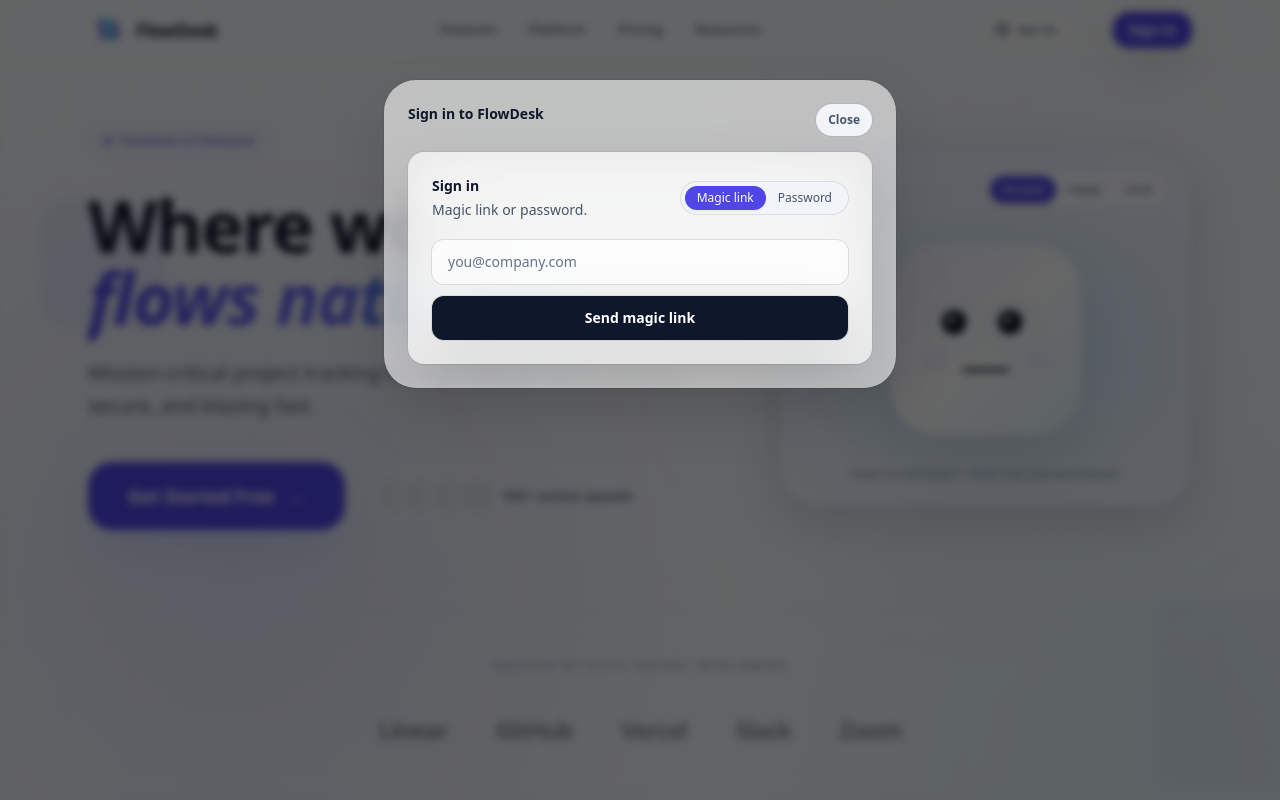
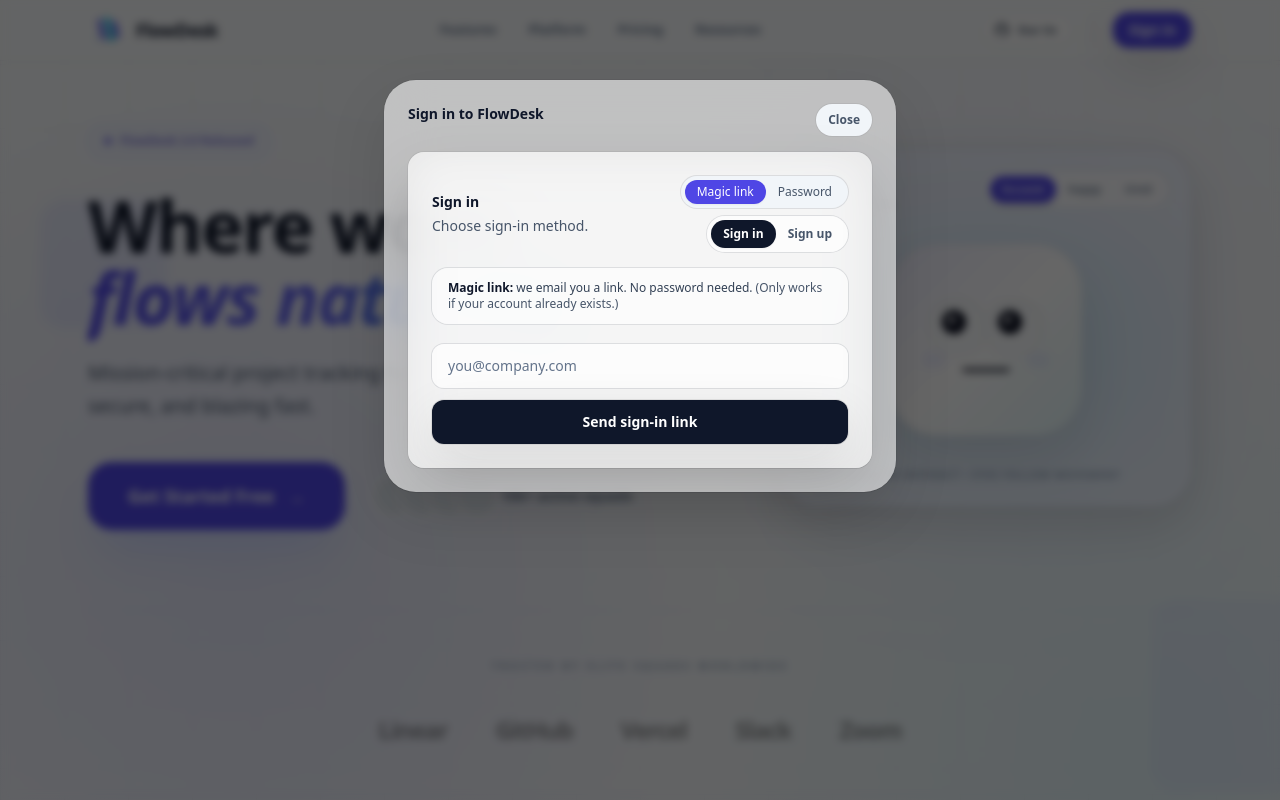
Before and after one commit to jingtai05/todo, a React (Vite) app: page / in a window 1280 px wide. Both pictures are taken after a click on the button "Sign in". Shown: the top 800 px of the page. Built offline with nearby package versions, Linux system fonts and the light colour scheme.

Commit message:
ux: make auth modes and signup more discoverable
Add explicit Sign in/Sign up tabs, clarify magic-link vs password behavior, and update README with clone + beginner local setup steps.

Made-with: Cursor

```diff
--- a/src/components/AuthPanel.tsx
+++ b/src/components/AuthPanel.tsx
@@ -20,7 +20,13 @@ export function AuthPanel() {
     const redirectTo = new URL(import.meta.env.BASE_URL, window.location.origin).toString()
     const { error } = await supabase.auth.signInWithOtp({
       email: email.trim(),
-      options: { emailRedirectTo: redirectTo },
+      options: {
+        emailRedirectTo: redirectTo,
+        // Make the difference explicit:
+        // - Sign in: do NOT create a new user
+        // - Sign up: create user (then user confirms via email)
+        shouldCreateUser: authType === 'signup',
+      },
     })
 
     if (error) {
@@ -30,7 +36,11 @@ export function AuthPanel() {
     }
 
     setStatus('sent')
-    setMessage('Check your email for a sign-in link.')
+    setMessage(
+      authType === 'signup'
+        ? 'Check your email to confirm your account.'
+        : 'Check your email for a sign-in link.',
+    )
   }
 
   async function signInOrUpWithPassword(e: React.FormEvent) {
@@ -75,19 +85,22 @@ export function AuthPanel() {
 
   return (
     <div className="glass rounded-2xl p-6 shadow-soft">
-      <div className="flex items-center justify-between gap-4">
+      <div className="flex flex-col gap-4 sm:flex-row sm:items-center sm:justify-between">
         <div>
           <div className="text-sm font-semibold text-slate-900">
             {authType === 'signin' ? 'Sign in' : 'Create an account'}
           </div>
-          <div className="mt-1 text-sm text-slate-600">
-            Magic link or password.
+          <div className="mt-1 text-sm text-slate-600">Choose sign-in method.</div>
         </div>
-        </div>
+        <div className="flex flex-col gap-2 sm:items-end">
           <div className="inline-flex rounded-full bg-slate-100 p-1 text-xs ring-1 ring-slate-900/10">
             <button
               type="button"
-            onClick={() => setMethod('magic')}
+              onClick={() => {
+                setMethod('magic')
+                setStatus('idle')
+                setMessage('')
+              }}
               className={`rounded-full px-3 py-1 font-medium ${
                 method === 'magic'
                   ? 'bg-indigo-600 text-white shadow-sm'
@@ -98,7 +111,11 @@ export function AuthPanel() {
             </button>
             <button
               type="button"
-            onClick={() => setMethod('password')}
+              onClick={() => {
+                setMethod('password')
+                setStatus('idle')
+                setMessage('')
+              }}
               className={`rounded-full px-3 py-1 font-medium ${
                 method === 'password'
                   ? 'bg-indigo-600 text-white shadow-sm'
@@ -108,6 +125,57 @@ export function AuthPanel() {
               Password
             </button>
           </div>
+
+          <div className="inline-flex rounded-full bg-white/70 p-1 text-xs ring-1 ring-slate-900/10">
+            <button
+              type="button"
+              onClick={() => {
+                setAuthType('signin')
+                setStatus('idle')
+                setMessage('')
+              }}
+              className={`rounded-full px-3 py-1.5 font-semibold ${
+                authType === 'signin'
+                  ? 'bg-slate-900 text-white shadow-sm'
+                  : 'text-slate-600 hover:text-slate-900'
+              }`}
+            >
+              Sign in
+            </button>
+            <button
+              type="button"
+              onClick={() => {
+                setAuthType('signup')
+                setStatus('idle')
+                setMessage('')
+              }}
+              className={`rounded-full px-3 py-1.5 font-semibold ${
+                authType === 'signup'
+                  ? 'bg-slate-900 text-white shadow-sm'
+                  : 'text-slate-600 hover:text-slate-900'
+              }`}
+            >
+              Sign up
+            </button>
+          </div>
+        </div>
+      </div>
+
+      <div className="mt-4 rounded-2xl bg-white/60 px-4 py-3 text-xs font-medium text-slate-700 ring-1 ring-slate-900/10">
+        {method === 'magic' ? (
+          <div>
+            <span className="font-semibold text-slate-900">Magic link:</span> we email you a link. No password needed.
+            {authType === 'signup' ? (
+              <span className="text-slate-600"> (Creates your account, then you confirm via email.)</span>
+            ) : (
+              <span className="text-slate-600"> (Only works if your account already exists.)</span>
+            )}
+          </div>
+        ) : (
+          <div>
+            <span className="font-semibold text-slate-900">Password:</span> sign in or create an account with email + password.
+          </div>
+        )}
       </div>
 
       <form
@@ -148,22 +216,11 @@ export function AuthPanel() {
           {status === 'sending'
             ? 'Sending…'
             : method === 'magic'
-              ? 'Send magic link'
+              ? authType === 'signup'
+                ? 'Send sign-up link'
+                : 'Send sign-in link'
               : authType === 'signin' ? 'Sign in' : 'Sign up'}
         </button>
-
-        {method === 'password' && (
-          <div className="mt-2 text-center text-xs text-slate-600">
-            {authType === 'signin' ? "Don't have an account? " : "Already have an account? "}
-            <button
-              type="button"
-              onClick={() => setAuthType(prev => prev === 'signin' ? 'signup' : 'signin')}
-              className="font-semibold text-slate-900 hover:underline"
-            >
-              {authType === 'signin' ? 'Sign up' : 'Sign in'}
-            </button>
-          </div>
-        )}
       </form>
 
       {message && (
```
Also changed, not shown: 1 other file (tests, documents, lock files or other folders). Lines whose indentation alone changed are shown as unchanged.
